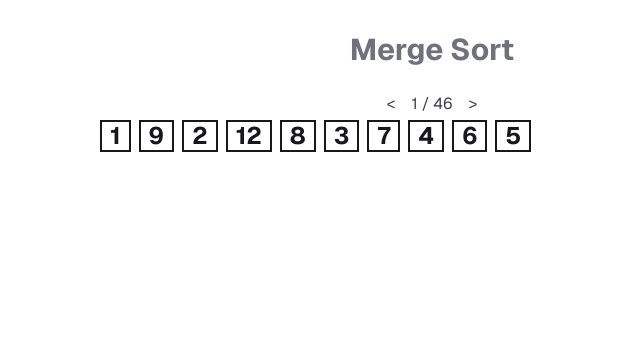
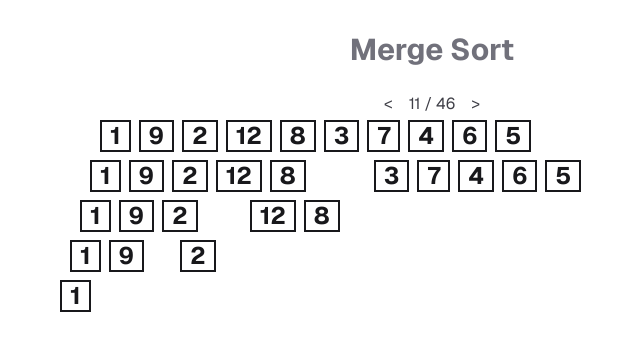
Before and after one commit to rknm-cell/dsa-app, a Next.js app: page /sort/mergesort in a window 1280 px wide. Shown: the top 350 px of the page, without its empty margins (208-848 px from the left). Built offline with nearby package versions, Linux system fonts and the light colour scheme.

Commit message:
basic mergesort animation

```diff
--- a/src/app/sort/mergesort/page.tsx
+++ b/src/app/sort/mergesort/page.tsx
@@ -5,7 +5,7 @@ import {
   mergeSortHandler,
 } from "../../../libs/mergesort5";
 import { motion } from "motion/react";
-import React, { useState } from "react";
+import React, { useState, useEffect } from "react";
 
 const startingArray: number[] = [1, 9, 2, 12, 8, 3, 7, 4, 6, 5];
 
@@ -18,49 +18,73 @@ const animationState = {
 };
 mergeSortAnimation(startingArray, mergeSortTree, animationState);
 
-function MergeSortNode({ node }: { node: Partial<MergeSortNode> }) {
+function MergeSortNode({
+  node,
+  nodePath = "",
+}: {
+  node: Partial<MergeSortNode>;
+  nodePath?: string;
+}) {
   if (!node.originalArr) return null;
 
   return (
-    <div className="flex flex-col justify-center">
+    <div className="flex flex-col">
       {node.originalArr && (
         <div className="flex flex-row">
           {node.originalArr.map((n, i) => (
-            <div
+            <motion.div
+              layoutId={`${nodePath}-number-${n}`}
+              id={`original-${n}`}
               key={i}
-              className="m-1 flex h-8 min-w-[30px] items-center justify-center border-2 p-2 text-center font-bold text-zinc-900"
+              className="m-1 flex h-8 min-w-[30px] items-center border-2 p-2 text-center font-bold text-zinc-900"
             >
               {n}
-            </div>
+            </motion.div>
           ))}
         </div>
       )}
-      <motion.div transition={{ease: "easeIn", duration: 1}}className="flex flex-row">
+      <motion.div
+        transition={{ ease: "easeIn", duration: 1 }}
+        className="flex flex-row"
+      >
         <motion.div
           className="mr-2 flex flex-row gap-2"
           key={node.left?.originalArr?.join(",")}
           initial={{ transform: "translateY(-40px)" }}
           animate={{ transform: "translateY(0px) translateX(-10px)" }}
-          transition={{ type: "spring" }}
+          transition={{ type: "spring", layout: { duration: 0.1 }, delay: 0.1 }}
         >
-          {node.left && <MergeSortNode node={node.left} />}
+          {node.left && (
+            <MergeSortNode node={node.left} nodePath={`${nodePath}-left`} />
+          )}
         </motion.div>
-        <motion.div className="mr-2 flex flex-row gap-2"
+        <motion.div
+          className="mr-2 flex flex-row gap-2"
           key={node.right?.originalArr?.join(",")}
           initial={{ transform: "translateY(-40px)" }}
           animate={{ transform: "translateY(0px) translateX(10px)" }}
-          transition={{ type: "spring" }}>
-          {node.right && <MergeSortNode node={node.right} />}
+          transition={{ type: "spring", layout: { duration: 0.1 }, delay: 0.1 }}
+        >
+          {node.right && (
+            <MergeSortNode node={node.right} nodePath={`${nodePath}-right`} />
+          )}
         </motion.div>
       </motion.div>
       {node.sortedArr && (
-        <div className="flex flex-row">
+        <motion.div className="flex flex-row">
           {node.sortedArr.map((n, i) => (
-            <div className="gap-2 border-2" key={i}>
+            <motion.div
+              layoutId={`${nodePath}-number-${n}`}
+              key={i}
+              className="m-1 flex h-8 min-w-[30px] items-center border-2 p-2 text-center font-bold text-zinc-900"
+              initial={{ transform: "translateY(0px)" }}
+              animate={{ transform: "translateY(0px)" }}
+              transition={{ type: "spring", layout: { duration: 0.2, delay: i * 0.1 }, delay: i * 0.5}}
+            >
               {n}
-            </div>
+            </motion.div>
           ))}
-        </div>
+        </motion.div>
       )}
     </div>
   );
@@ -71,6 +95,16 @@ export default function MergeSortVisualizer() {
 
   const handleNext = () => setStep(step + 1);
   const handlePrev = () => setStep(step - 1);
+
+  useEffect(() => {
+    const timer = setTimeout(() => {
+      if (step < animationState.frames.length - 1) {
+        setStep(step + 1);
+      }
+    }, 500);
+
+    return () => clearTimeout(timer);
+  }, [step]);
 
   const stepInstructions = {
     base: "Base case: The array is already sorted",
```
Also changed, not shown: src/libs/breadthfirstsearch.ts (added).
